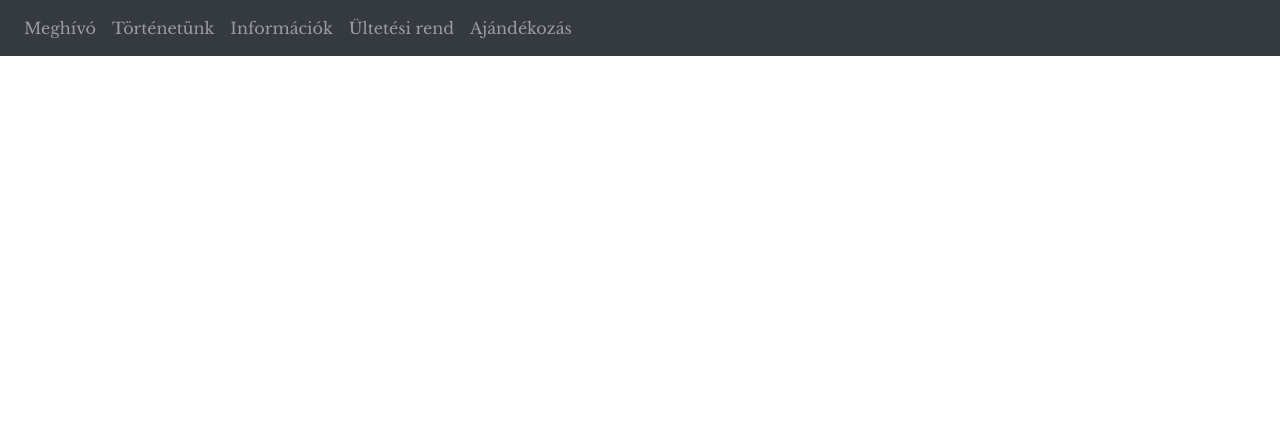
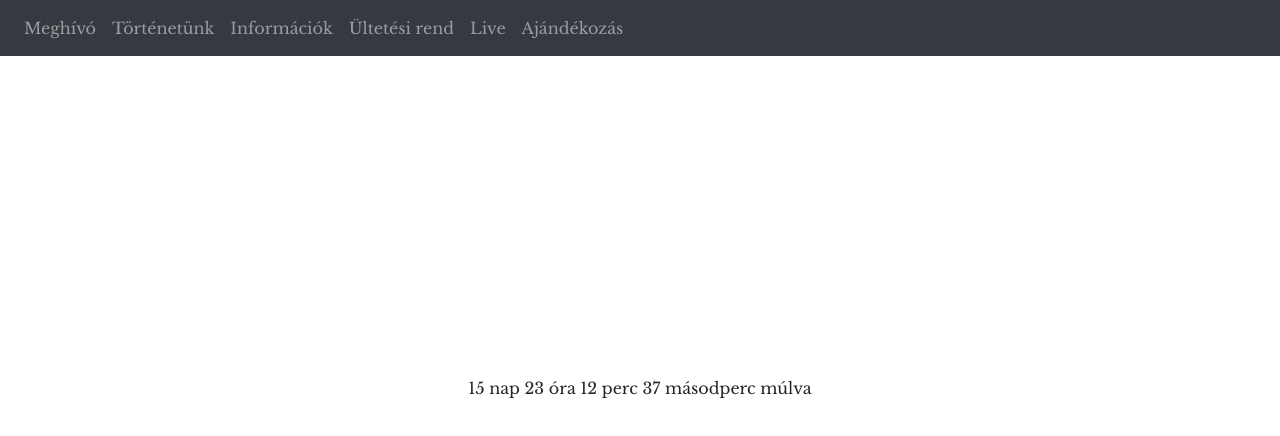
Before and after one commit to exphoenee/WeddingInvite, a React (Create React App) app in the folder client/: page /live in a window 1280 px wide. Shown: the top 436 px of the page. Built offline with nearby package versions, Linux system fonts and the light colour scheme; a web font is replaced by a local one.

Commit message:
Embedded youtube live solved

```diff
--- a/client/package.json
+++ b/client/package.json
@@ -16,6 +16,7 @@
     "react": "^16.14.0",
     "react-bootstrap": "^1.5.2",
     "react-dom": "^16.14.0",
+    "react-iframe": "^1.8.0",
     "react-intersection-observer": "^8.31.0",
     "react-keyboard-event-handler": "^1.5.4",
     "react-router-dom": "^5.2.0",
--- a/client/src/App.js
+++ b/client/src/App.js
@@ -7,6 +7,7 @@ import Home from "./pages/Home";
 import About from "./pages/About";
 import SeatingPlan from "./pages/SeatingPlan";
 import Informations from "./pages/Informations";
+import Live from "./pages/Live";
 import Presents from "./pages/Presents";
 
 //import styles
@@ -20,10 +21,11 @@ function App() {
         <AnimatePresence exitBeforeEnter>
           <Switch>
             <Route path="/" exact component={Home} />
-            <Route path="/about" exact component={About} />
-            <Route path="/informations" exact component={Informations} />
-            <Route path="/seatingplan" exact component={SeatingPlan} />
-            <Route path="/presents" exact component={Presents} />
+            <Route path="/about" component={About} />
+            <Route path="/informations" component={Informations} />
+            <Route path="/seatingplan" component={SeatingPlan} />
+            <Route path="/live" component={Live} />
+            <Route path="/presents" component={Presents} />
           </Switch>
         </AnimatePresence>
       </div>
--- a/client/src/components/Countdown.js
+++ b/client/src/components/Countdown.js
@@ -1,4 +1,6 @@
 import React, { useEffect, useState } from "react";
+
+import WeddingDate from "./WeddingDate";
 
 const Countdown = () => {
   useEffect(() => {
@@ -12,7 +14,7 @@ const Countdown = () => {
   const timerComponents = [];
 
   const calculateTimeLeft = () => {
-    let difference = +new Date(`04/24/2021 16:00:00`) - +new Date();
+    let difference = WeddingDate - +new Date();
     let timeLeft = {};
 
     if (difference > 0) {
--- a/client/src/components/MainMenu.js
+++ b/client/src/components/MainMenu.js
@@ -24,6 +24,9 @@ const MainMenu = (setRouter) => {
           <Link className="nav-link" to="/seatingplan">
             Ültetési rend
           </Link>
+          <Link className="nav-link" to="/live">
+            Live
+          </Link>
           <Link className="nav-link" to="/presents">
             Ajándékozás
           </Link>
--- /dev/null
+++ b/client/src/components/WeddingDate.js
@@ -0,0 +1,3 @@
+const WeddingDate = +new Date(`04/24/2021 16:00:00`);
+
+export default WeddingDate;
--- /dev/null
+++ b/client/src/pages/Live.js
@@ -0,0 +1,76 @@
+import React, { useEffect, useState } from "react";
+import { motion } from "framer-motion";
+import Iframe from "react-iframe";
+
+import { pageAnimation } from "../animations/animation";
+import Countdown from "../components/Countdown";
+import WeddingDate from "../components/WeddingDate";
+/*
+* Normal link
+https://www.youtube.com/watch?v=DDU-rZs-Ic4
+* Embed link
+https://www.youtube.com/embed/DDU-rZs-Ic4
+
+<iframe width="560" height="315" src="https://www.youtube.com/embed/DDU-rZs-Ic4" title="YouTube video player" frameborder="0" allow="accelerometer; autoplay; clipboard-write; encrypted-media; gyroscope; picture-in-picture" allowfullscreen></iframe>
+*/
+
+const Live = () => {
+  const started = () => {
+    let WeddingDateTest;
+
+    //for test remove remarks
+    //WeddingDateTest = +new Date(`4/12/2021 16:00:00`);
+
+    let CurrentTimeLeft =
+      (WeddingDateTest ? WeddingDateTest : WeddingDate) - +new Date();
+    return CurrentTimeLeft / 1000 / 60 / 60 / 24 < 1;
+  };
+
+  const [timeLeft, setTimeLeft] = useState(started());
+
+  useEffect(() => {
+    const timer = setTimeout(() => {
+      setTimeLeft(started());
+    }, 1000);
+    // Clear timeout if the component is unmounted
+    return () => clearTimeout(timer);
+  });
+
+  return (
+    <motion.div
+      variants={pageAnimation}
+      initial="hidden"
+      animate="show"
+      exit="exit"
+      style={
+        timeLeft
+          ? { height: "100vh", backgroundColor: "black" }
+          : {
+              marginTop: "25%",
+              height: "100vh",
+              backgroundColor: "white",
+            }
+      }
+      className="live"
+    >
+      <div style={{ height: "56px" }}></div>
+
+      {timeLeft ? (
+        <Iframe
+          width="100%"
+          height="90%"
+          url="https://www.youtube.com/embed/DDU-rZs-Ic4"
+          id="live"
+          display="initial"
+          position="relative"
+          allow="fullscreen"
+          playing={true}
+        />
+      ) : (
+        <Countdown />
+      )}
+    </motion.div>
+  );
+};
+
+export default Live;
```
Also changed, not shown: 1 other file (tests, documents, lock files or other folders).
